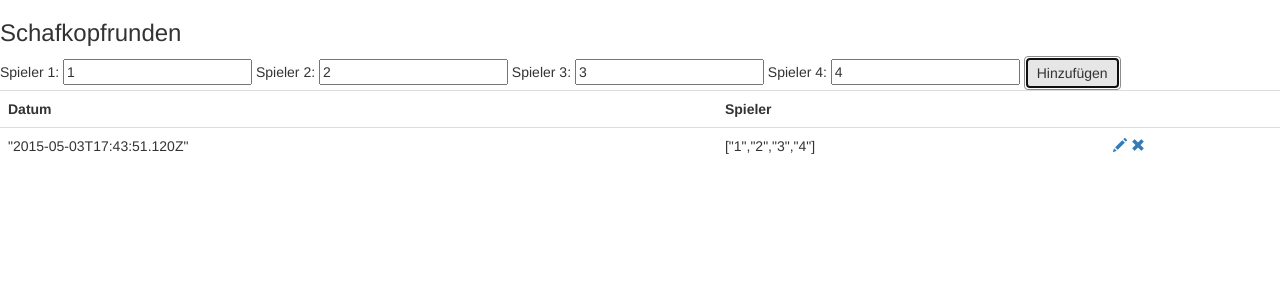
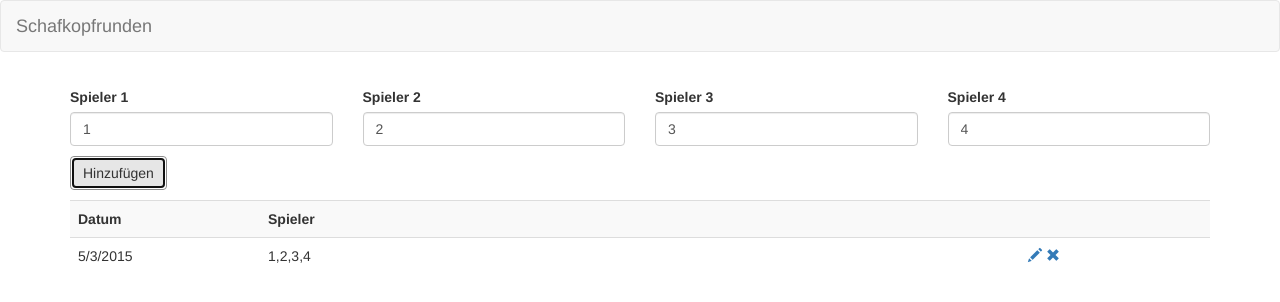
Before and after one commit to dokoliho/angular-sheephead, a website: page app/index.html in a window 1280 px wide. Both pictures are taken after a click on the button "Hinzufügen". Drawn offline with nearby package versions, Linux system fonts and the light colour scheme; some packages are replaced by stand-ins of ours.

Commit message:
Work on SessionsView

```diff
--- a/app/app.css
+++ b/app/app.css
@@ -28,3 +28,5 @@
   content: "";
   padding: 0;
 }
+
+.top-buffer { margin-top:10px; }
--- a/app/factories/session.js
+++ b/app/factories/session.js
@@ -17,7 +17,9 @@ app.factory("Session", function($http) {
 
      return {
      	players: function() { return _players; },
+      printPlayers: function() { return _players.toString(); },
      	date: function() { return _date; },
+      printDate: function() { return _date.toLocaleDateString(); },
      	id: function() { return _id; }
      }
   };
--- a/app/index.html
+++ b/app/index.html
@@ -10,7 +10,30 @@
   <link rel="stylesheet" href="https://maxcdn.bootstrapcdn.com/bootstrap/3.3.4/css/bootstrap.min.css">
 </head>
 <body>
-  <div ng-view></div>
+
+  <nav class="navbar navbar-default">
+    <div class="container-fluid">
+
+      <div class="navbar-header">
+        <a class="navbar-brand" href="#">Schafkopfrunden</a>
+      </div>
+      <!--
+      <div>
+        <ul class="nav navbar-nav">
+          <li class="active"><a href="#">Home</a></li>
+          <li><a href="#">Page 1</a></li>
+          <li><a href="#">Page 2</a></li>
+          <li><a href="#">Page 3</a></li>
+        </ul>
+      </div>
+      -->
+    </div>
+  </nav>
+
+  <div class="container">
+    <div ng-view></div>
+  </div>
+
   <script src="https://ajax.googleapis.com/ajax/libs/angularjs/1.3.15/angular.min.js"></script>
   <script src="https://ajax.googleapis.com/ajax/libs/angularjs/1.3.15/angular-route.min.js"></script>
   <script src="app.js"></script>
--- a/app/partials/sessions.html
+++ b/app/partials/sessions.html
@@ -1,23 +1,54 @@
-<h3>Schafkopfrunden</h3>
-
-Spieler 1: <input ng-model="player1">
-Spieler 2: <input ng-model="player2">
-Spieler 3: <input ng-model="player3">
-Spieler 4: <input ng-model="player4">
-<button class="btn btn-default" ng-click="write()">Hinzufügen</button>
-
-<table class="table">
- 	<tr>
- 	  <th>Datum</th>
- 	  <th>Spieler</th>
- 	  <th></th>
- 	</tr>
-  <tr ng-repeat="session in sessions | orderBy: date">
-    <td>{{session.date()}}</td>
-    <td>{{session.players()}}</td>
-    <td>
-      <a href="#/sessions/{{ session.id() }}"><i class="glyphicon glyphicon-pencil"></i></a>
-      <a href="" ng-click="remove(session)"><i class="glyphicon glyphicon-remove"></i></a>
-    </td>
-  </tr>
-</table>
+<div class="row">
+	<form class="" role="form">
+    	<div class="form-group">
+        	<div class="col-sm-3">
+            	<label class="" for="pl1">Spieler 1</label>
+              	<input class="form-control" id="pl1" ng-model="player1">
+           	</div>
+        </div>
+        <div class="form-group">
+        	<div class="col-sm-3">
+               	<label class="" for="pl2">Spieler 2</label>
+                <input class="form-control" id="pl2" ng-model="player2">
+            </div>
+         </div>
+         <div class="form-group">
+           	<div class="col-sm-3">
+              	<label class="" for="pl3">Spieler 3</label>
+               	<input class="form-control" id="pl3" ng-model="player3">
+          	</div>
+       	</div>
+        <div class="form-group">
+           	<div class="col-sm-3">
+              	<label class="" for="pl4">Spieler 4</label>
+        		<input class="form-control" id="pl4" ng-model="player4">
+  			</div>
+        </div>
+   	</form>
+</div>
+<div class="row top-buffer">
+    <div class="col-sm-3">
+    	<button class="btn btn-default" ng-click="write()">Hinzufügen</button>
+    </div>
+</div>
+<div class="table top-buffer">
+	<table class="table table-striped">
+    	<tbody>
+        	<tr class="row">
+            	<th class="col-sm-2">Datum</th>
+               	<th class="col-sm-8">Spieler</th>
+               	<th class="col-sm-2"></th>
+            </tr>
+          	<tr class="row" ng-repeat="session in sessions | orderBy: date">
+            	<td class="col-sm-2">{{session.printDate()}}</td>
+           		<td class="col-sm-8">{{session.printPlayers()}}</td>
+               	<td class="col-sm-2">
+               		<a class="" href="#/sessions/{{ session.id() }}">
+      				<i class="glyphicon glyphicon-pencil"></i></a>
+					<a class="" href="" ng-click="remove(session)">
+      				<i class="glyphicon glyphicon-remove"></i></a>
+      			</td>
+           	</tr>
+     	</tbody>
+   	</table>
+</div>
--- a/package.json
+++ b/package.json
@@ -16,7 +16,8 @@
   "scripts": {
 
     "prestart": "npm install",
-    "start": "http-server -a localhost -p 8000 -c-1",
+    "//" : "http-server -a localhost -p 8000 -c-1",
+    "start" : "http-server -a 0.0.0.0 -p 8000 -c-1",
 
     "pretest": "npm install",
     "test": "karma start karma.conf.js",
```
